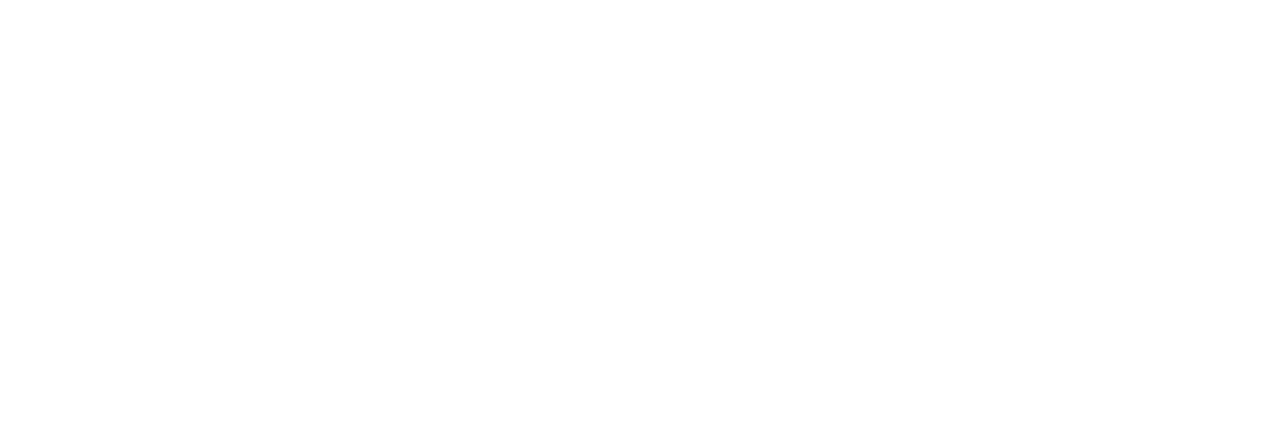
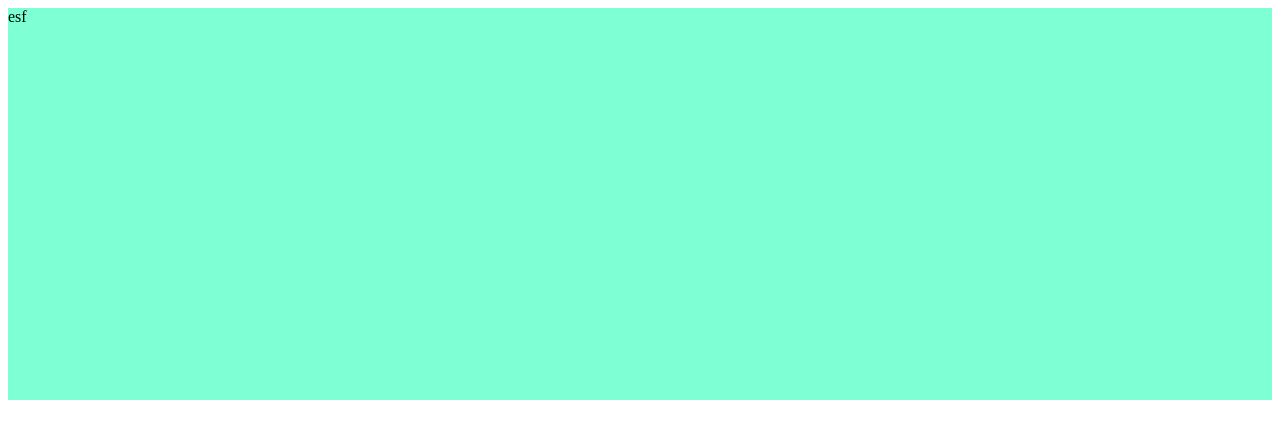
Before and after one commit to Daniel-Andre5/REPASO-GIT, a plain HTML site: page index.html in a window 1280 px wide. Drawn offline with Linux system fonts and the light colour scheme.

Commit message:
Creación Div con estilos

```diff
--- a/index.html
+++ b/index.html
@@ -2,5 +2,7 @@
   <head>
     <title>Document</title>
   </head>
-  <body></body>
+  <body>
+    <div style="background-color: aquamarine; widht: 25%; height: 50%">esf</div>
+  </body>
 </html>
```
